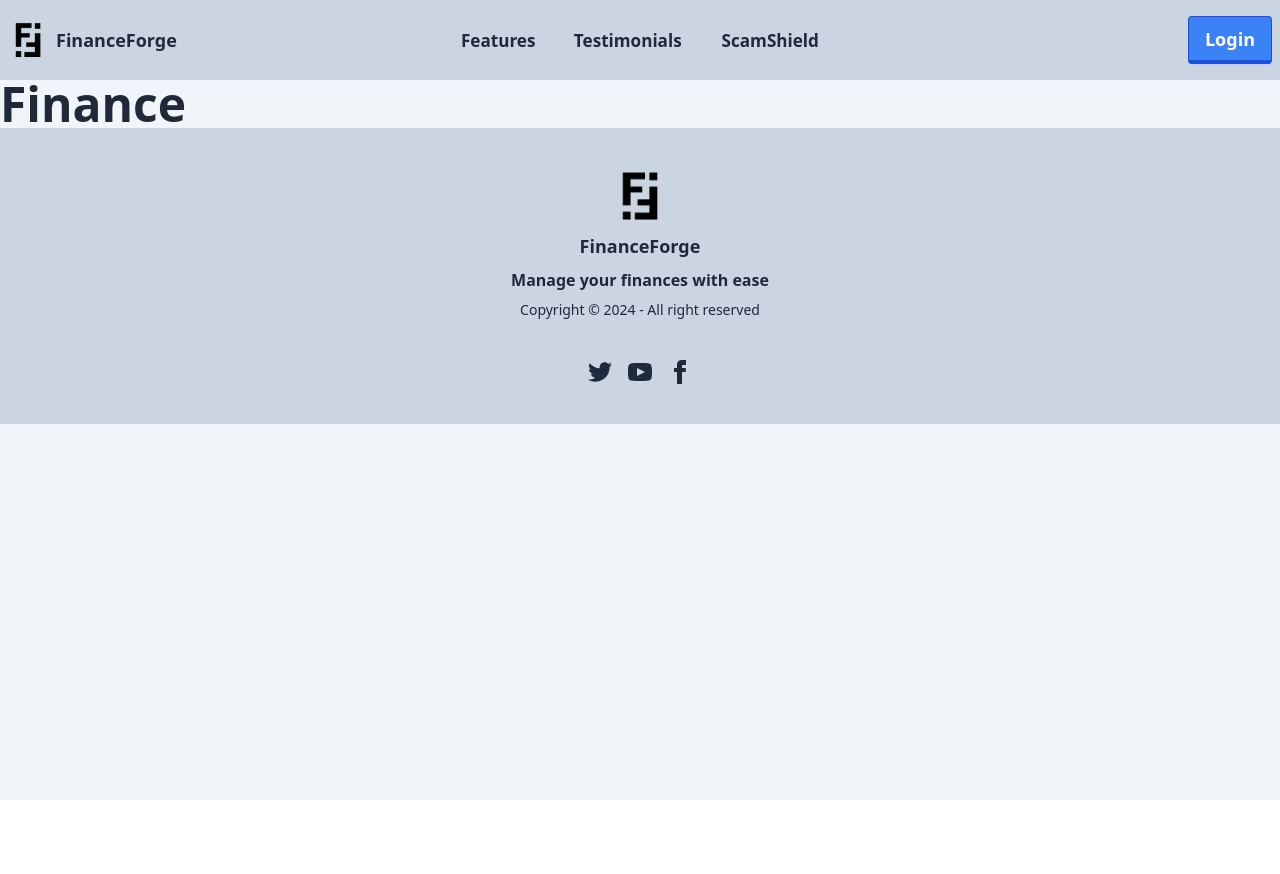
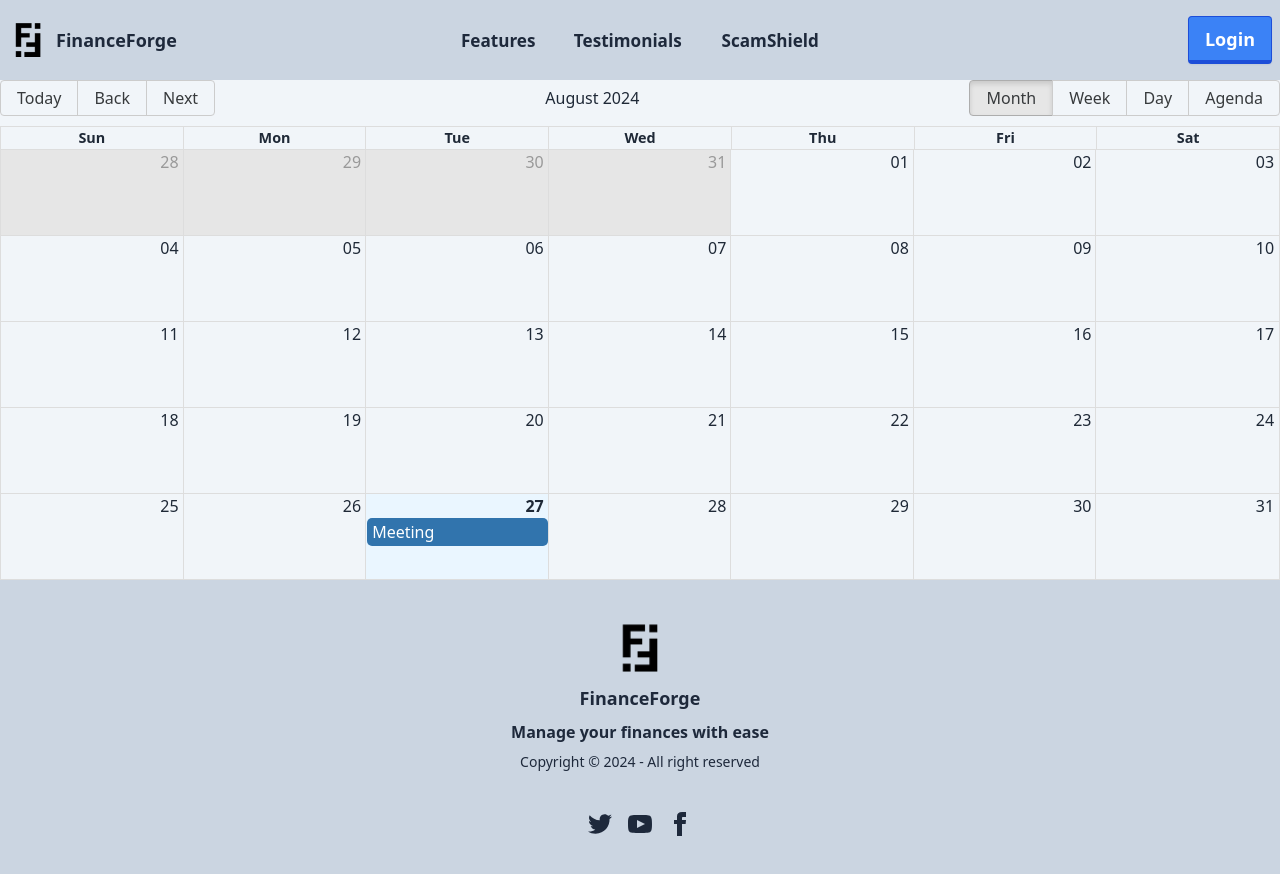
Before and after one commit to Jx1126/asp-final, a React (Vite) app: page /finance-manager in a window 1280 px wide. Before the commit the page ends 800 px from the top, so only its background shows below. Built offline with nearby package versions, Linux system fonts and the light colour scheme.

Commit message:
Basic Calendar Functionality
- Set up basic structure using react-big-calendar package

```diff
--- a/package.json
+++ b/package.json
@@ -12,6 +12,7 @@
   },
   "dependencies": {
     "react": "^18.3.1",
+    "react-big-calendar": "^1.13.2",
     "react-dom": "^18.3.1"
   },
   "devDependencies": {
--- a/src/components/finance/Finance.tsx
+++ b/src/components/finance/Finance.tsx
@@ -1,9 +1,30 @@
+import { Calendar, momentLocalizer, Event } from "react-big-calendar";
+import moment from "moment";
+import "react-big-calendar/lib/css/react-big-calendar.css";
+
+const localizer = momentLocalizer(moment);
+
+const events: Event[] = [
+  {
+    title: "Meeting",
+    start: new Date(),
+    end: new Date(),
+    allDay: false,
+  },
+];
+
 function Finance() {
   return (
     <div>
-      <h1 className="font-bold text-5xl" >Finance</h1>
+      <Calendar
+        localizer={localizer}
+        events={events}
+        startAccessor="start"
+        endAccessor="end"
+        style={{ height: 500 }}
+      />
     </div>
-  )
+  );
 }
 
 export default Finance;
```
Also changed, not shown: 1 other file (tests, documents, lock files or other folders).
